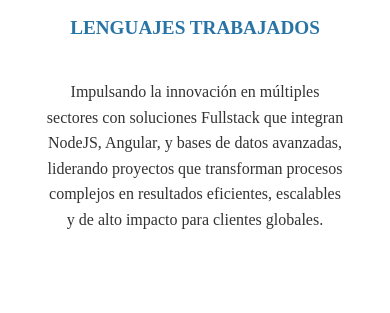
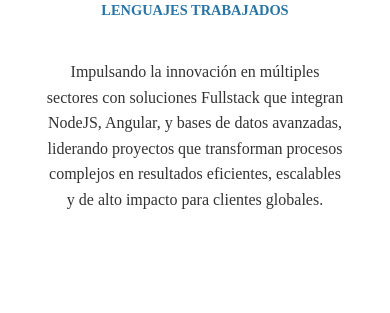
Before and after one commit to juanmorales1301/MiPortafolio, a plain HTML site: page src/app/modules/core/estadisticos.html in a window 390 px wide. Shown: the part 589-902 px from the top of the page. Drawn offline with Linux system fonts and the light colour scheme.

Commit message:
Actualizacion de bugs

```diff
--- a/src/assets/css/modulos/core/estadisticos.css
+++ b/src/assets/css/modulos/core/estadisticos.css
@@ -56,6 +56,10 @@
 }
 
 @media (max-width: 800px) {
+  .stat-label{
+    font-size: 0.9rem;
+  }
+
   .content-estadisticos {
     padding: 2rem 1rem !important;
   }
```
